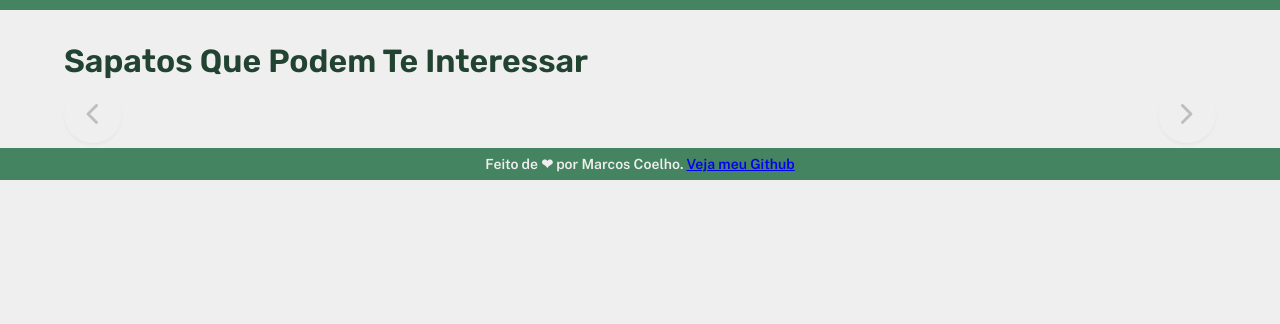
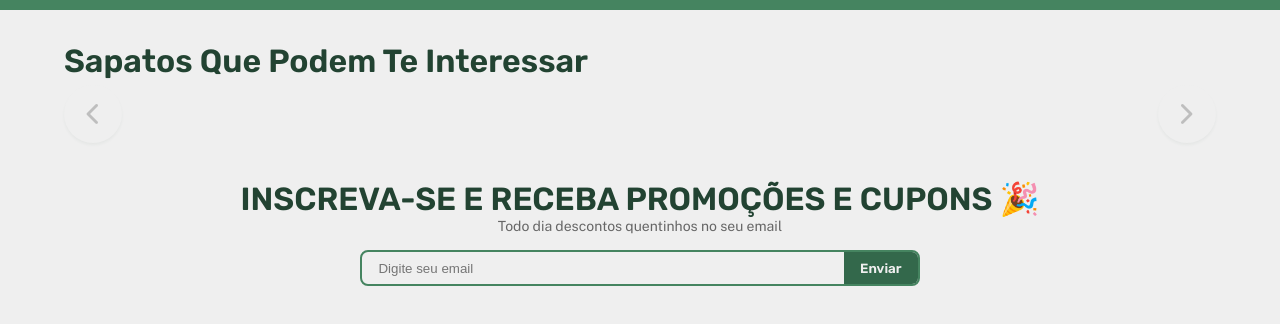
Before and after one commit to MarcosCoelhoo/mystore-ecommerce, a website with bundled scripts: page index.html in a window 1280 px wide. Shown: the part 1193-1517 px from the top of the page. Before the commit the page ends 1373 px from the top, so only its background shows below. Built offline with nearby package versions, Linux system fonts and the light colour scheme; no server answers.

Commit message:
add: section form

```diff
--- /dev/null
+++ b/assets/css/imports/form.css
@@ -0,0 +1,72 @@
+.section-form {
+  display: flex;
+  flex-direction: column;
+  align-items: center;
+}
+
+.section-form .form-title {
+  font-family: var(--font-primary);
+  font-size: 2rem;
+  font-weight: 600;
+  text-transform: uppercase;
+  color: var(--green-800);
+  text-align: center;
+}
+
+.section-form .form-subtitle {
+  font-family: var(--font-secondary);
+  font-size: 0.875rem;
+  color: var(--grey);
+  margin-bottom: 16px;
+}
+
+.section-form .form-box {
+  display: flex;
+  justify-content: space-between;
+  border: 2px solid var(--green-500);
+  border-radius: 8px;
+  width: 70%;
+  padding-left: 16px;
+}
+
+.form-box .form-input {
+  width: 100%;
+  height: 32px;
+  background: none;
+  border: none;
+  outline: none;
+}
+
+.form-box .form-button {
+  font-family: var(--font-primary);
+  font-weight: 700;
+  background: var(--green-600);
+  padding: 0 16px;
+  border-radius: 0 6px 6px 0;
+  color: var(--white);
+  cursor: pointer;
+  transition: 0.3s;
+}
+
+.form-box .form-button:hover {
+  background: var(--green-800);
+}
+@media (max-width: 800px) {
+  .section-form .form-title {
+    font-size: 1.5rem;
+  }
+}
+
+@media (max-width: 600px) {
+  .section-form .form-title {
+    font-size: 1rem;
+  }
+
+  .section-form .form-subtitle {
+    font-size: 0.75rem;
+  }
+
+  .section-form .form-box {
+    width: 90%;
+  }
+}
--- a/assets/css/imports/global.css
+++ b/assets/css/imports/global.css
@@ -4,6 +4,8 @@
   --green-500: #458460;
   --green-400: #66a17d;
   --green-300: #94c1a4;
+
+  --grey: #666666;
 
   --white: #efefef;
 
@@ -34,6 +36,13 @@ button {
   outline: none;
 }
 
+footer {
+  display: flex;
+  flex-direction: column;
+  align-items: center;
+  margin-bottom: 300px;
+}
+
 .padding-default {
   padding: 32px 64px;
 }
--- a/assets/css/style.css
+++ b/assets/css/style.css
@@ -4,4 +4,5 @@
 @import "./imports/landing.css";
 @import "./imports/section-products.css";
 @import "./imports/section-discovery.css";
+@import "./imports/form.css";
 @import "./imports/credits.css";
--- a/index.html
+++ b/index.html
@@ -216,9 +216,20 @@
 
   </main>
 
-  <footer class="credits">
+  <footer class="footer-container padding-default">
+    <section class="section-form">
+      <h2 class="form-title">Inscreva-se e receba promoções e cupons 🎉</h2>
+      <p class="form-subtitle">Todo dia descontos quentinhos no seu email</p>
+      <form class="form-box" action="">
+        <input class="form-input" type="email" placeholder="Digite seu email">
+        <button class="form-button">Enviar</button>
+      </form>
+    </section>
+  </footer>
+
+  <!-- <div class="credits">
     <p>Feito de ❤ por Marcos Coelho. <a href="https://github.com/MarcosCoelhoo/">Veja meu Github</a></p>
-  </footer>
+  </div> -->
 </body>
 
 </html>
```
